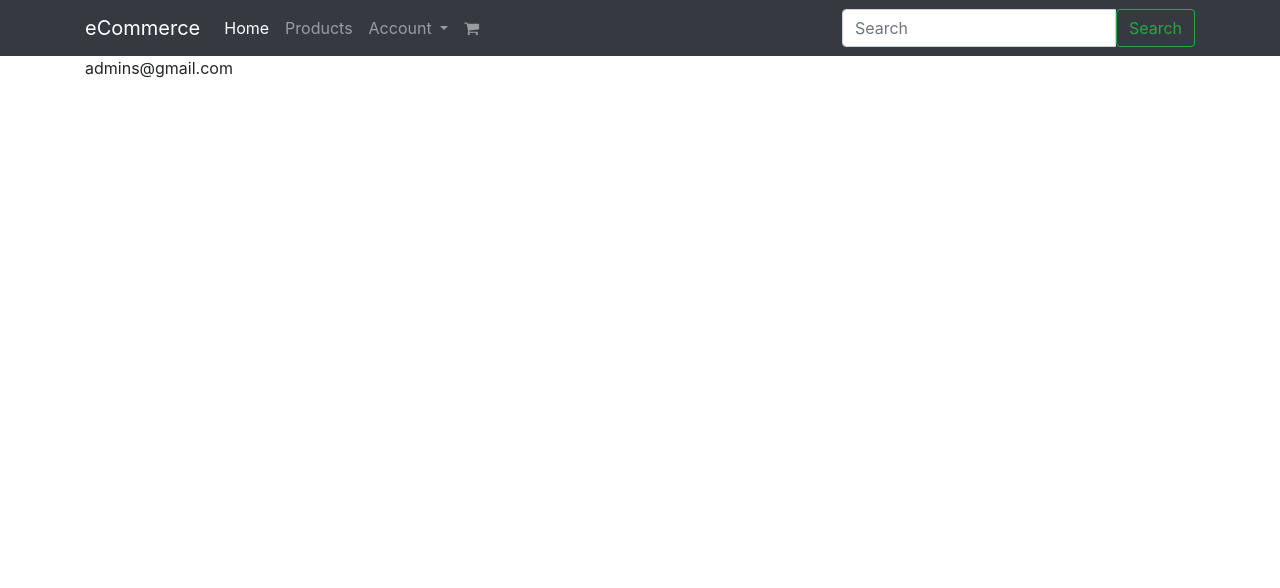
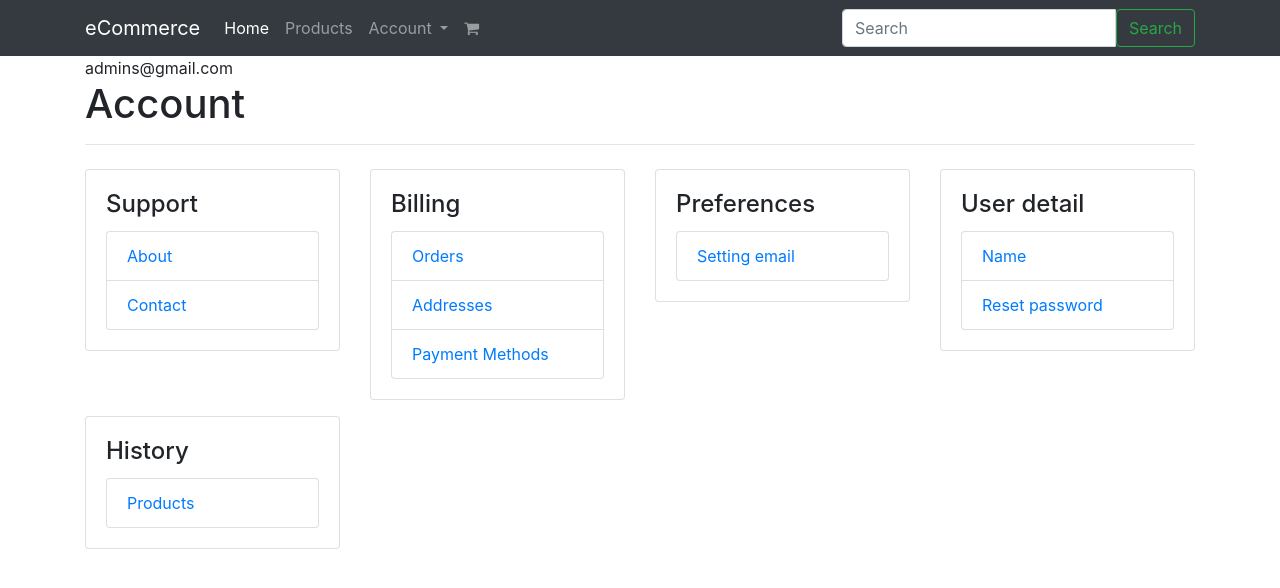
Before and after one commit to hoanguyen-rozer/learn-django-ecommerce--2hand, a Django app: page /account/ in a window 1280 px wide. Shown: the top 588 px of the page. Run offline with Django 3.2, Linux system fonts and the light colour scheme; a user stored in the database is signed in; some libraries are stand-ins or nearby versions.

Commit message:
Link account bootstrap cards

```diff
--- a/src/accounts/templates/accounts/home.html
+++ b/src/accounts/templates/accounts/home.html
@@ -3,4 +3,70 @@
 
 {% block content %}
     {{ request.user}}
+
+<div class="row">
+    <div class="col-12">
+        <h1>Account</h1><hr>
+    </div>
+
+
+<div class="col-12 col-md-3 my-2">
+    <div class="card">
+        <div class="card-body">
+            <h4 class="card-title">Support</h4>
+            <div class="list-group">
+                <a href="{% url 'about' %}" class="list-group-item">About</a>
+                <a href="{% url 'contact' %}" class="list-group-item">Contact</a>
+            </div>
+        </div>
+    </div>
+</div>
+
+<div class="col-12 col-md-3 my-2">
+    <div class="card">
+        <div class="card-body">
+            <h4 class="card-title">Billing</h4>
+            <div class="list-group">
+                <a href="#" class="list-group-item">Orders</a>
+                <a href="#" class="list-group-item">Addresses</a>
+                <a href="{% url 'billing_payment_method' %}" class="list-group-item">Payment Methods</a>
+            </div>
+        </div>
+    </div>
+</div>
+
+<div class="col-12 col-md-3 my-2">
+    <div class="card">
+        <div class="card-body">
+            <h4 class="card-title">Preferences</h4>
+            <div class="list-group">
+                <a href="{% url 'marketing_pref' %}" class="list-group-item">Setting email</a>
+            </div>
+        </div>
+    </div>
+</div>
+
+<div class="col-12 col-md-3 my-2">
+    <div class="card">
+        <div class="card-body">
+            <h4 class="card-title">User detail</h4>
+            <div class="list-group">
+                <a href="#" class="list-group-item">Name</a>
+                <a href="#" class="list-group-item">Reset password</a>
+            </div>
+        </div>
+    </div>
+</div>
+
+<div class="col-12 col-md-3 my-2">
+    <div class="card">
+        <div class="card-body">
+            <h4 class="card-title">History</h4>
+            <div class="list-group">
+                <a href="#" class="list-group-item">Products</a>
+            </div>
+        </div>
+    </div>
+</div>
+</div>
 {% endblock content %}
--- a/src/ecommerce/urls.py
+++ b/src/ecommerce/urls.py
@@ -32,6 +32,7 @@ urlpatterns = [
     path('account/', include('accounts.urls')),
     path('accounts/', RedirectView.as_view(url='/account/')),
     path('contact/', views.contact_page, name='contact'),
+    path('about/', views.contact_page, name='about'),
     path('login/', acc_view.LoginView.as_view(), name='login'),
     path('logout/', LogoutView.as_view(), name='logout'),
     path('api/cart/', cart_view.cart_detail_api_view, name='api-cart'),
--- a/src/templates/navbar.html
+++ b/src/templates/navbar.html
@@ -27,7 +27,10 @@
                     </a>
                     <div class="dropdown-menu" aria-labelledby="navbarDropdown">
                       <a class="dropdown-item" href="{{account_url}}">Home</a>
-                      <a class="dropdown-item" href="#">Another action</a>
+                      <a class="dropdown-item" href="#">Billing</a>
+                      <a class="dropdown-item" href="#">Preferences</a>
+                      <a class="dropdown-item" href="#">History</a>
+
                       <div class="dropdown-divider"></div>
                       <a class="dropdown-item" href="{{ logout_url }}">Logout</a>
                     </div>
```
